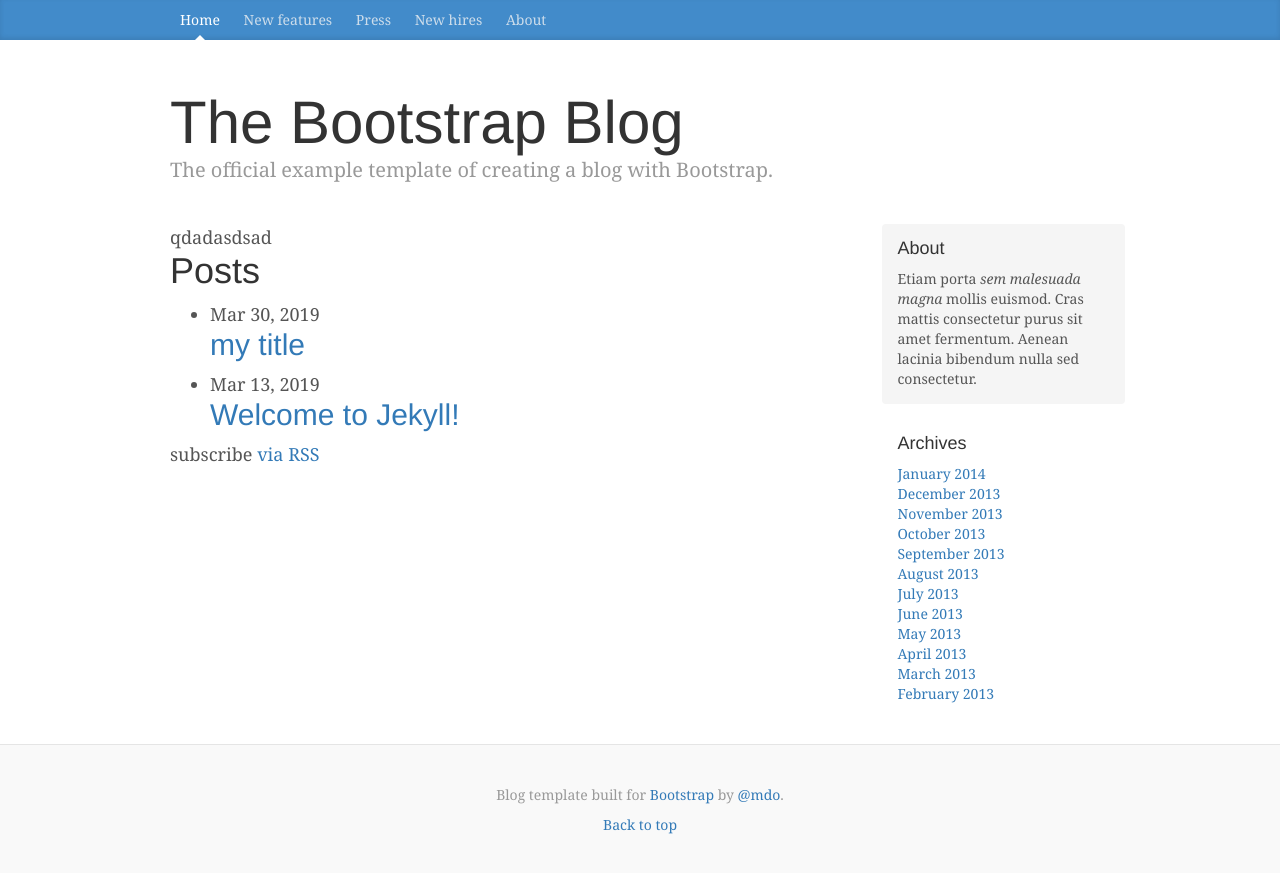
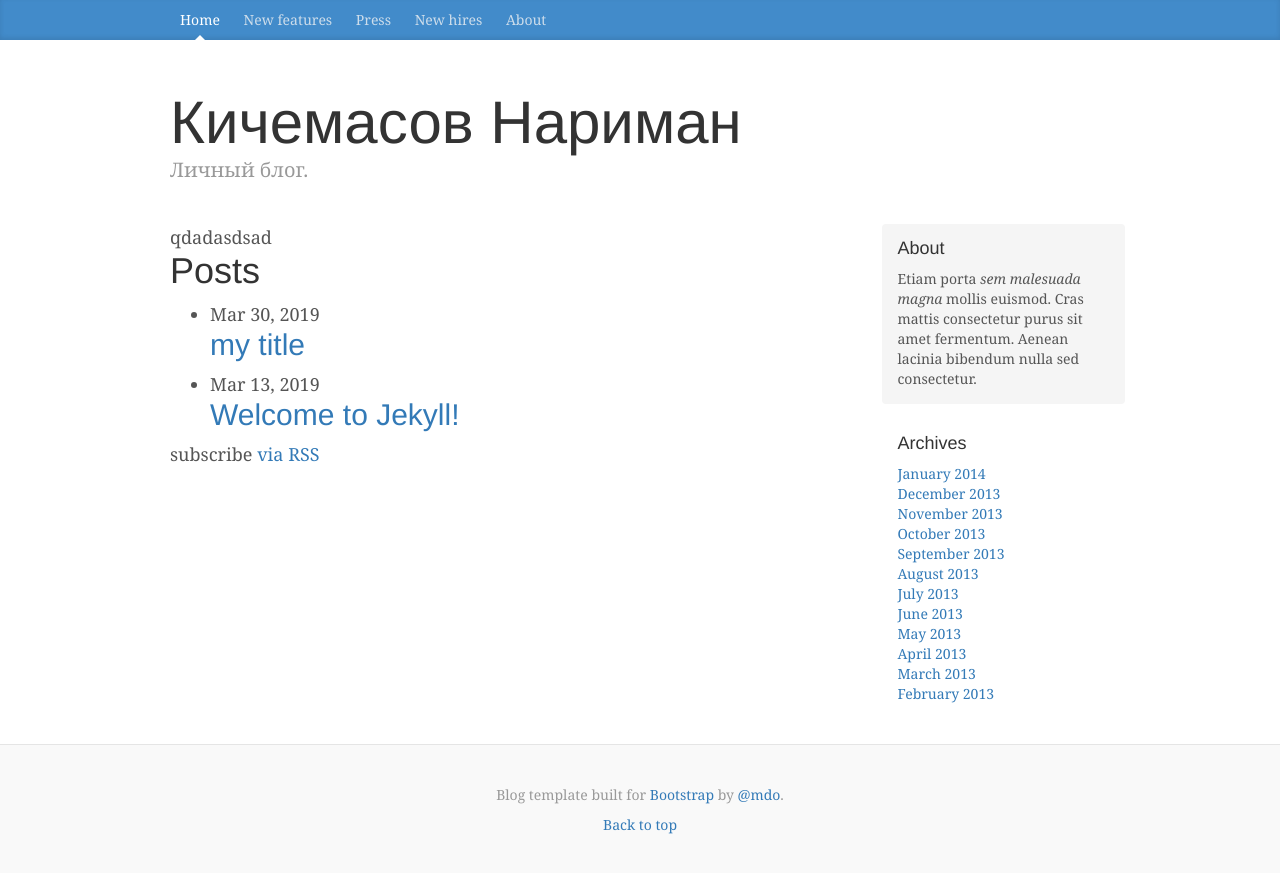
Before and after one commit to narimansnow/narimansnow.github.io, a Jekyll site: the page built from index.html, in a window 1280 px wide. Shown: the top 873 px of the page. Built offline with Jekyll 4.4.1, drawn with Linux system fonts in a browser that asks for light colours; nearby versions of some CDN libraries; library files that are not in the unit come from our copies.

Commit message:
Update header.html

```diff
--- a/_includes/header.html
+++ b/_includes/header.html
@@ -1,4 +1,4 @@
 <div class="blog-header">
-        <h1 class="blog-title">The Bootstrap Blog</h1>
-        <p class="lead blog-description">The official example template of creating a blog with Bootstrap.</p>
+        <h1 class="blog-title">Кичемасов Нариман</h1>
+        <p class="lead blog-description">Личный блог.</p>
       </div>
```
